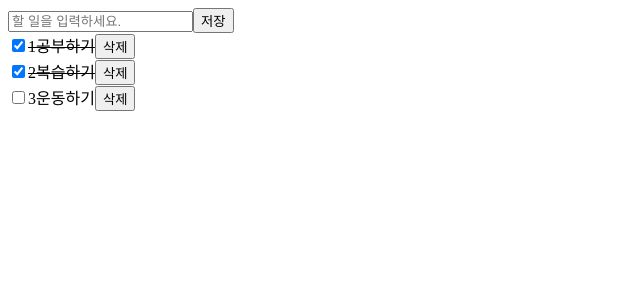
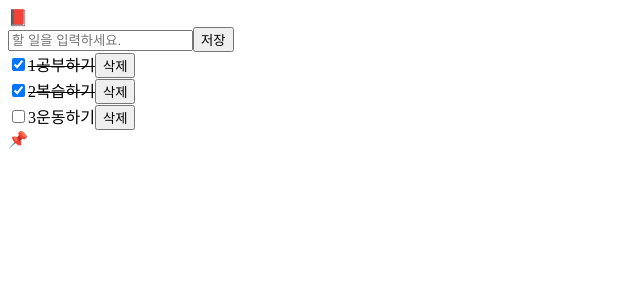
Before and after one commit to devpang20/vite-react-2304, a React (Vite) app: page / in a window 1280 px wide. Shown: the top 300 px of the page, without its empty margins (0-640 px from the left). Built offline with nearby package versions, Linux system fonts and the light colour scheme.

Commit message:
템플릿 요소 완성

```diff
--- a/src/App.jsx
+++ b/src/App.jsx
@@ -1,6 +1,7 @@
 import { useRef, useState } from "react"
 import TodoInsert from "./components/TodoInsert"
 import TodoList from "./components/TodoList"
+import TodoTemplate from "./components/Todotemplate"
 
 function App() {
   const [todos, setTodos] = useState([
@@ -49,10 +50,10 @@ const nextId = useRef(3)
   }
 
   return (
-    <div>
+    <TodoTemplate>
       <TodoInsert onInsert={onInsert} />
       <TodoList todos={todos} onDelete={onDelete} onToggle={onToggle} />
-    </div>
+    </TodoTemplate>
   )
 }
 
--- a/src/components/TodoTemplate.jsx
+++ b/src/components/TodoTemplate.jsx
@@ -1,8 +1,6 @@
-function TodoTemplate() {
+function TodoTemplate({children}) {
     return (
-        <>
-            test
-        </>
+        <div>📕{children}📌</div>
     );
 }
 
```
